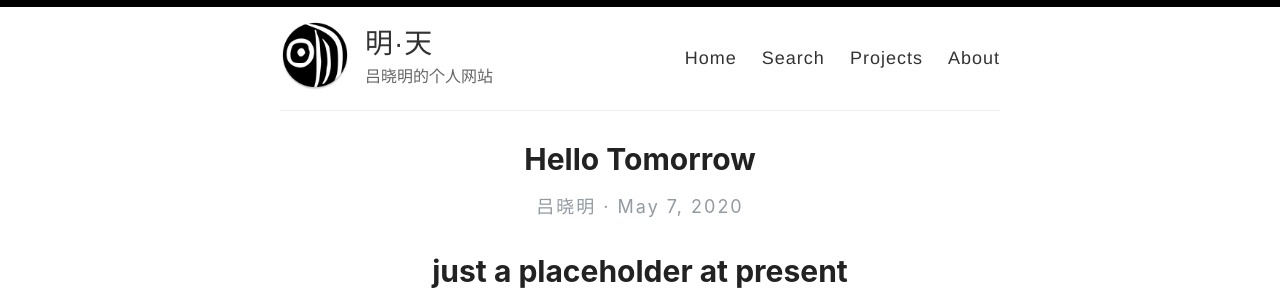
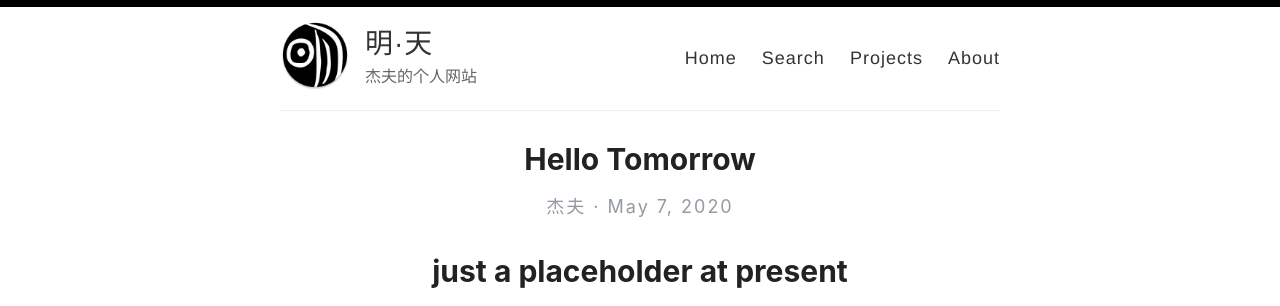
Before and after one commit to xiaominglui/xiaominglui.github.com, a Jekyll site: the page built from _posts/2020-5-7-Hello-Tomorrow.md, in a window 1280 px wide. Shown: the top 306 px of the page. Built offline with Jekyll 4.4.1, drawn with Linux system fonts in a browser that asks for light colours.

Commit message:
clear personal info

```diff
--- a/_config.yml
+++ b/_config.yml
@@ -6,10 +6,10 @@
 name: 明·天
 
 # Name of the author
-author: 吕晓明
+author: 杰夫
 
 # Short bio or description (displayed in the header)
-description: 吕晓明的个人网站
+description: 杰夫的个人网站
 
 # URL of your avatar or profile pic (you could use your GitHub profile pic)
 avatar: /images/ming.png
```
Also changed, not shown: _pages/about.md (+2 -3 lines).
